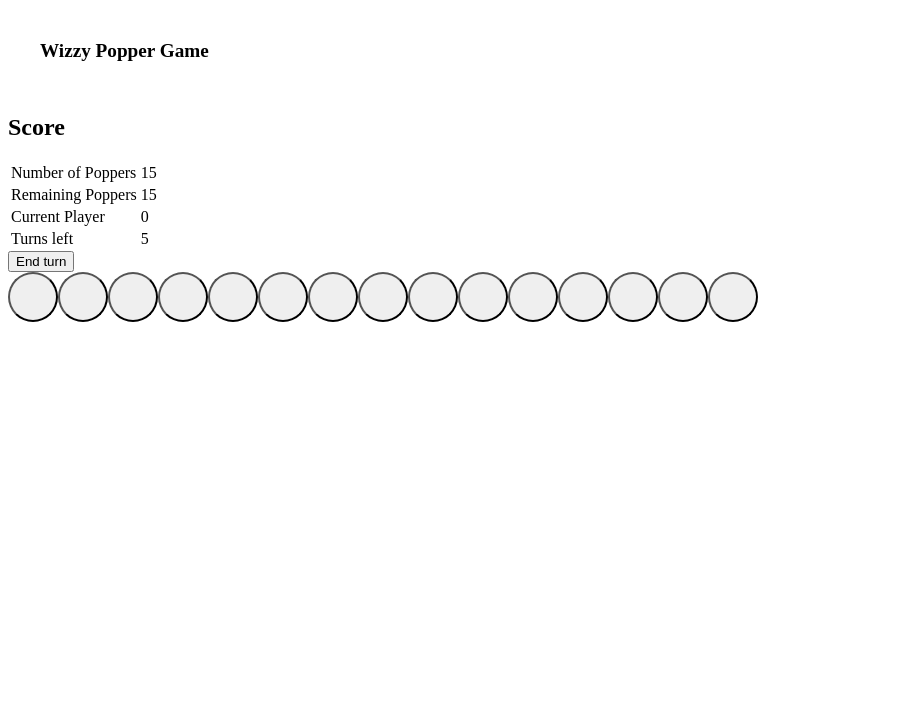
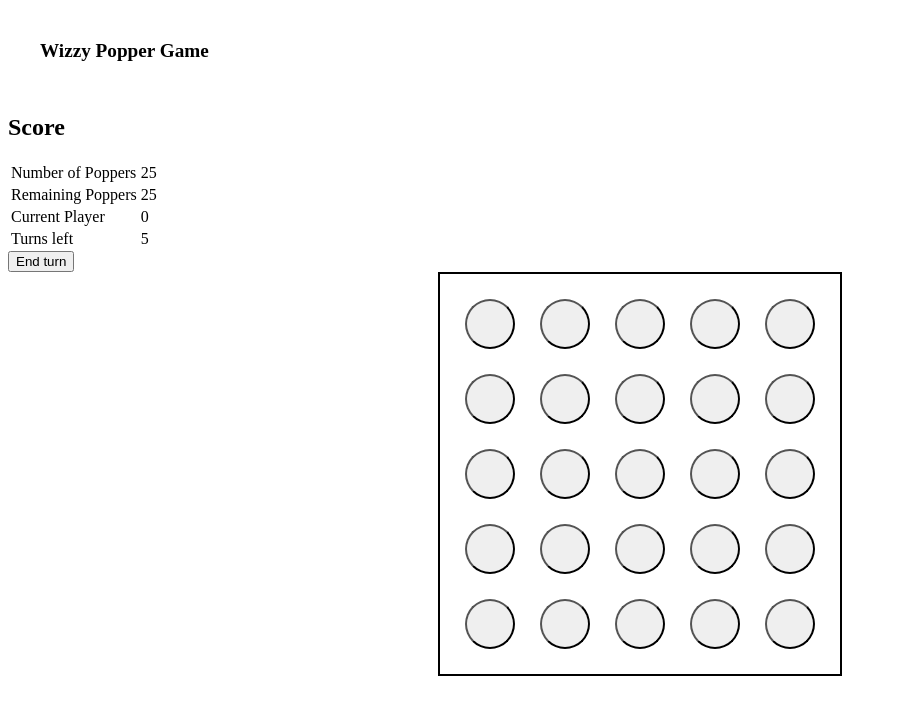
Before and after one commit to AdrianBateman/VuePopperGame, a Vue app: page / in a window 1280 px wide. Shown: the top 714 px of the page, without its empty margins (0-897 px from the left). Built offline with nearby package versions, Linux system fonts and the light colour scheme.

Commit message:
move popper state to store, update app for new game

```diff
--- a/src/App.vue
+++ b/src/App.vue
@@ -8,7 +8,7 @@
         :number-poppers="state.game.numberPoppers"
         :remaining-poppers="state.game.remainingPoppers"
         :current-player="state.game.currentPlayer"
-        :turns-left="getTuurnsLeft"
+        :turns-left="getTurnsLeft"
       />
       <nav>
         <button class="end-turn-button" @click.prevent="handleEndTurnButton">
@@ -18,29 +18,32 @@
     </div>
     <div v-else>
       <h2>{{ state.game.winner }} Wins!</h2>
-      <button class="end-turn-button">New game</button>
+      <button
+        @click.prevent="handleNewGameClick"
+      >New Game</button>
     </div>
     <game-board />
   </div>
 </template>
 
 <script>
-import { store } from "./state/store";
-import ScoreBoard from "./components/score-board/score-board.vue";
-import GameBoard from "./components/game-board/game-board.vue";
+import { store } from './state/store';
+import ScoreBoard from './components/score-board/score-board.vue';
+import GameBoard from './components/game-board/game-board.vue';
 
 export default {
-  name: "App",
+  name: 'App',
   components: {
     ScoreBoard,
     GameBoard,
   },
   created() {
-    store.startCreatePlayers();
+    store.startNewGame(25);
   },
   data() {
     return {
       state: store.state,
+      newGameLightbox: true,
     };
   },
   methods: {
@@ -52,9 +55,12 @@ export default {
 
       store.startChangePlayer();
     },
+    handleNewGameClick() {
+      store.startNewGame(9);
+    },
   },
   computed: {
-    getTuurnsLeft() {
+    getTurnsLeft() {
       return this.state.players[this.state.game.currentPlayer].remainingTurns;
     },
   },
--- a/src/components/game-board/game-board.vue
+++ b/src/components/game-board/game-board.vue
@@ -1,20 +1,24 @@
 <template>
-  <section class="game-board">
+  <section
+    class="game-board"
+    :style="gameBoardStyle"
+  >
     <Popper
-      v-for="index in state.game.numberPoppers"
-      :key="index"
-      :id="`popper-${index}`"
+      v-for="(index, key) in state.poppers"
+      :key="key"
+      :id="key"
+      :isPopped="index.isPopped"
       @popperclick="handelPopperClick"
     />
   </section>
 </template>
 
 <script>
-import { store } from "../../state/store";
-import Popper from "../popper/popper.vue";
+import { store } from '../../state/store';
+import Popper from '../popper/popper.vue';
 
 export default {
-  name: "GameBoard",
+  name: 'GameBoard',
   components: {
     Popper,
   },
@@ -24,10 +28,29 @@ export default {
     };
   },
   methods: {
-    handelPopperClick() {
+    handelPopperClick(id) {
       store.decreaseRemainingPoppers();
       store.startDecrecePlayerTurn(this.state.game.currentPlayer);
+      store.setPopperIsPopped({id, isPoppedValue: true});
+    },
+  },
+  computed: {
+    gameBoardStyle() {
+      return {
+        gridTemplateColumns: `repeat(${Math.sqrt(this.state.game.numberPoppers)},max-content)`,
+      };
     },
   },
 };
 </script>
+
+<style scoped lang="scss">
+.game-board {
+  display: grid;
+  width: fit-content;
+  margin: 0 auto;
+  grid-gap: 25px;
+  padding: 25px;
+  border: 2px solid black;
+}
+</style>
--- a/src/components/popper/popper.vue
+++ b/src/components/popper/popper.vue
@@ -12,22 +12,20 @@
 
 <script>
 export default {
-  name: "Popper",
+  name: 'Popper',
   props: {
     id: {
       type: String,
       default: undefined,
     },
-  },
-  data() {
-    return {
-      isPopped: false,
-    };
+    isPopped: {
+      type: Boolean,
+      default: false,
+    }
   },
   methods: {
     handleClickEvent() {
-      this.isPopped = true;
-      this.$emit("popperclick", this.id);
+      this.$emit('popperclick', this.id);
     },
   },
 };
--- a/src/components/score-board/score-board.vue
+++ b/src/components/score-board/score-board.vue
@@ -24,7 +24,7 @@
 
 <script>
 export default {
-  name: "ScoreBoard",
+  name: 'ScoreBoard',
   props: {
     numberPoppers: {
       type: Number,
--- a/src/state/actions.js
+++ b/src/state/actions.js
@@ -1,4 +1,6 @@
 export function startCreatePlayers() {
+  this.state.players = [];
+
   [
     {
       name: 'Player One',
@@ -43,3 +45,14 @@ export function startChangePlayer() {
     ? 0
     : this.state.game.currentPlayer + 1;
 }
+
+export function startNewGame(boardSize) {
+  this.startCreatePlayers();
+  this.setNumberPoppers(boardSize);
+  this.setRemainingPoppers(boardSize);
+  this.setWinner(undefined);
+
+  for(let i = 0; i < boardSize; i += 1) {
+    this.addPopper(`popper-${i}`);
+  }
+}
--- a/src/state/mutations.js
+++ b/src/state/mutations.js
@@ -1,3 +1,5 @@
+
+
 export function setTitle(newString) {
   this.state.title = newString;
 }
@@ -26,10 +28,18 @@ export function addPlayer(playerData) {
   this.state.players.push(playerData);
 }
 
-export function setPlayerTurn({playerId, turns}) {
+export function setPlayerTurn({ playerId, turns }) {
   this.state.players[playerId].remainingTurns = turns;
 }
 
 export function decreasePlayerTurn(playerId) {
   this.state.players[playerId].remainingTurns--;
 }
+
+export function addPopper(id) {
+  this.state.poppers[id] = {};
+}
+
+export function setPopperIsPopped({id, isPoppedValue}) {
+  this.state.poppers[id].isPopped = isPoppedValue;
+}
--- a/src/state/state.js
+++ b/src/state/state.js
@@ -1,10 +1,12 @@
 export default {
   title: 'Wizzy Popper Game',
   game: {
-        numberPoppers: 15,
-        remainingPoppers: 15,
+    numberPoppers: undefined,
+    remainingPoppers: undefined,
     winner: undefined,
     currentPlayer: undefined,
   },
+  poppers: {},
   players: [],
-}
+  lightboxes: [],
+};
```
Also changed, not shown: src/state/store.js (+9 -3 lines). Lines whose indentation alone changed are shown as unchanged.
